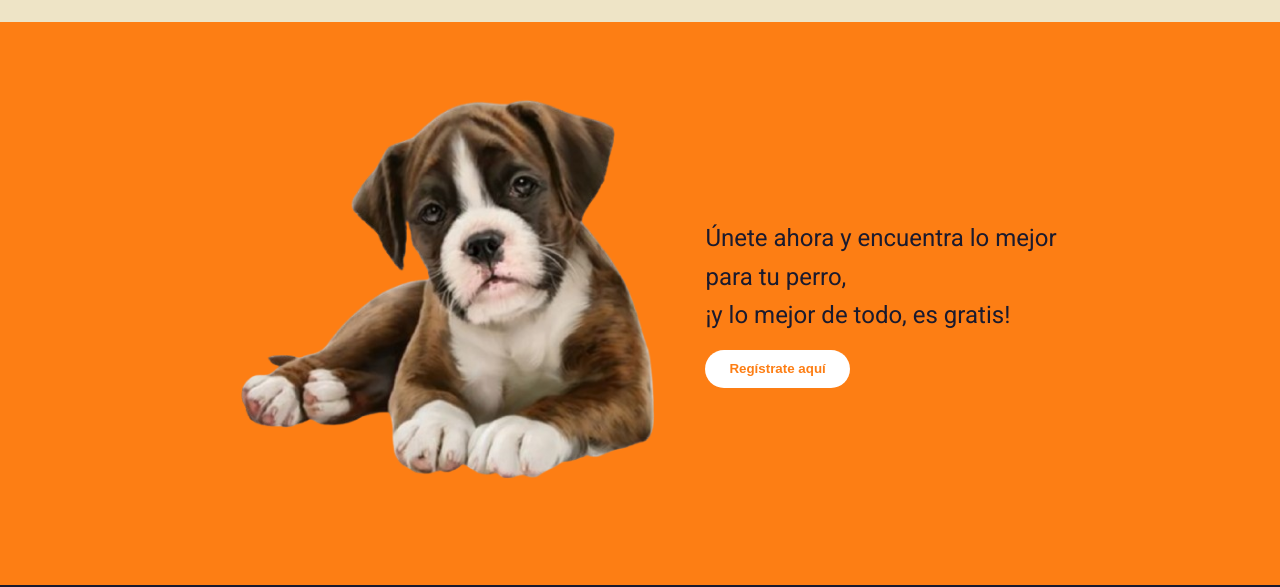
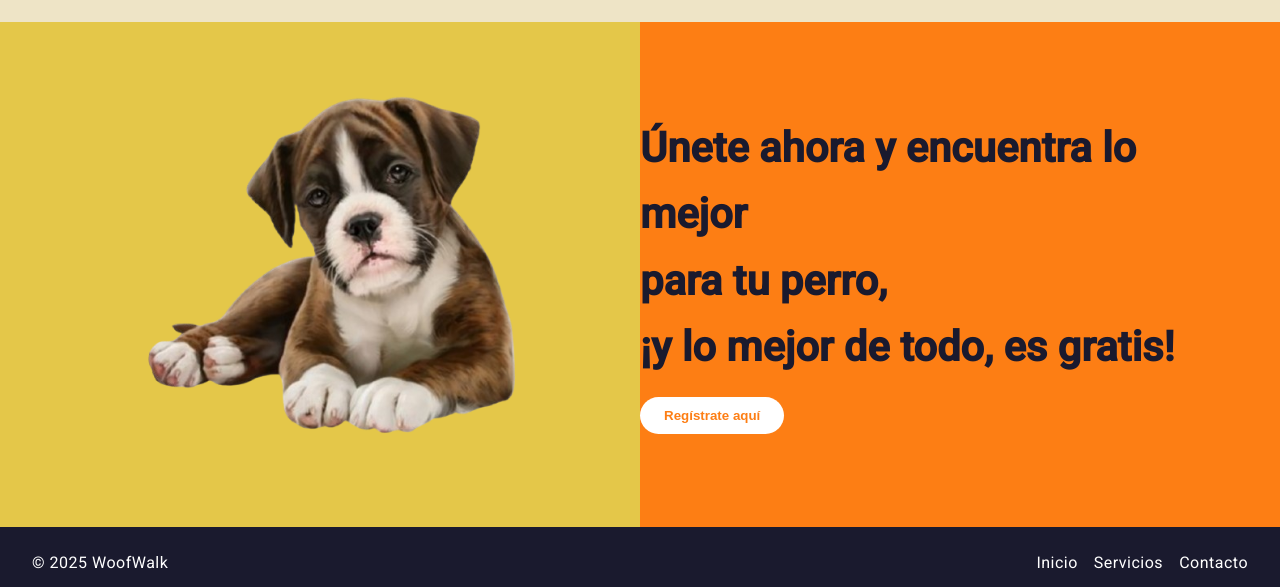
Before and after one commit to u20221c395/WoofTalkFrontEnd, an Angular app in the folder WoofWalk/: page / in a window 1280 px wide. Shown: the part 3042-3629 px from the top of the page. Built offline with nearby package versions, Linux system fonts and the light colour scheme.

Commit message:
modificacion de CTA
modificacion de CTA

```diff
--- a/WoofWalk/src/app/components/landingpage/landingpage.component.css
+++ b/WoofWalk/src/app/components/landingpage/landingpage.component.css
@@ -293,37 +293,50 @@ section {
 }
 
 .cta {
-  background: #fd7e14;
-  color: white;
+  background: linear-gradient(to right, #e4c749 50%, #fd7e14 50%);
   padding: 3rem 2rem;
 }
 
 .cta-content {
   display: flex;
+  flex-wrap: wrap;
   align-items: center;
   justify-content: center;
-  gap: 2rem;
-  flex-wrap: wrap;
-  max-width: 1000px;
+  max-width: 1200px;
   margin: 0 auto;
+  width: 100%;
+}
+
+.cta-img {
+  flex: 1;
+  display: flex;
+  align-items: center;
+  justify-content: center;
+  min-width: 300px;
 }
 
 .cta-img img {
-  width: 450px;
-  max-width: 100%;
+  width: 100%;
+  max-width: 400px;
+  height: auto;
   border-radius: 20px;
 }
 
 .cta-text {
-  max-width: 500px;
+  flex: 1;
+  max-width: none;
+  width: 100%;
   text-align: left;
+  padding: 1rem;
+  color: white;
 }
 
 .cta-text h2 {
   color: #1a1a2e;
   margin-bottom: 1rem;
-  font-size: 1.5rem;
+  font-size: 2.6rem;
   line-height: 1.6;
+  font-weight: bold;
 }
 
 .cta-btn {
@@ -335,6 +348,7 @@ section {
   font-weight: bold;
   cursor: pointer;
 }
+
 
 /* Footer */
 .footer {
--- a/WoofWalk/src/app/components/landingpage/landingpage.component.html
+++ b/WoofWalk/src/app/components/landingpage/landingpage.component.html
@@ -87,7 +87,7 @@
       <img src="perrito.png" alt="Perrito feliz">
     </div>
     <div class="cta-text">
-      <h2>Únete ahora y encuentra lo mejor <br /> para tu perro,<br /> ¡y lo mejor de todo, es gratis!</h2>
+      <h2> Únete ahora y encuentra lo mejor <br /> para tu perro,<br /> ¡y lo mejor de todo, es gratis!</h2>
       <button class="cta-btn">Regístrate aquí</button>
     </div>
   </div>
```
